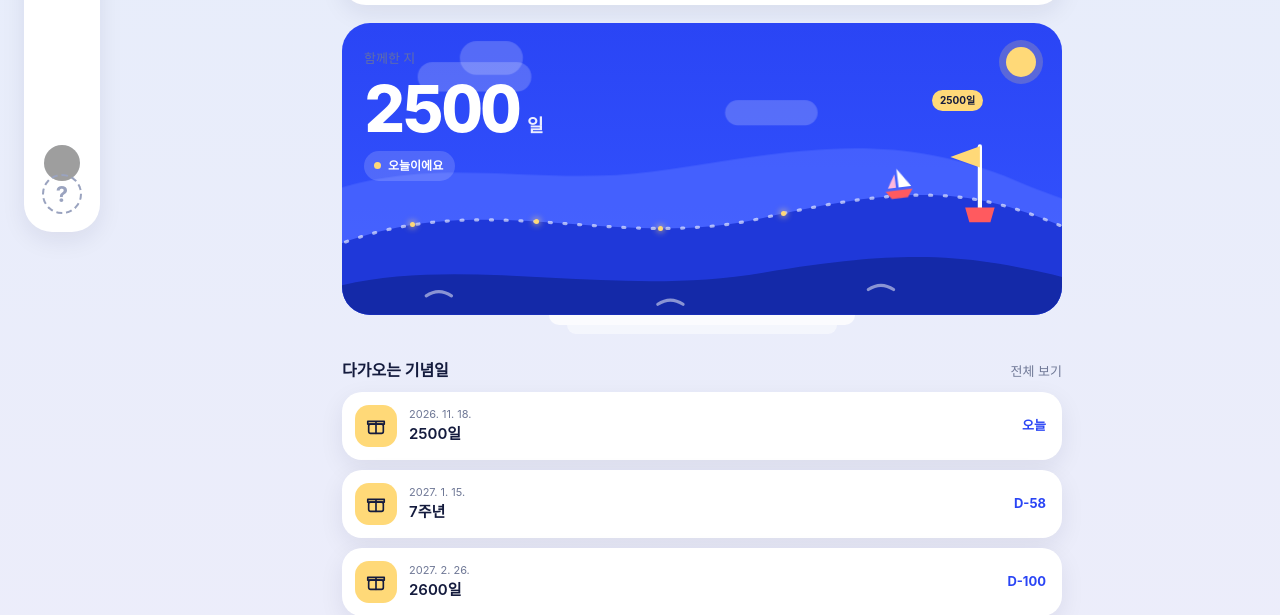
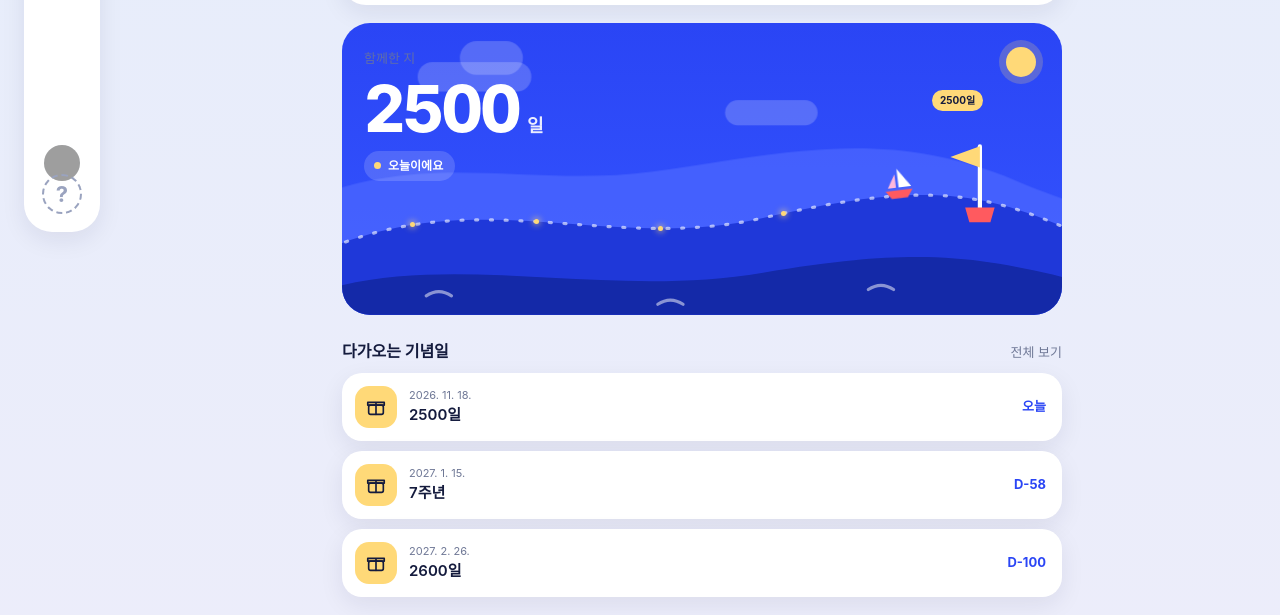
Before and after one commit to kijae-kim/Nos, a Django app: page / in a window 1280 px wide. Shown: the part 544-1159 px from the top of the page. Run offline with Django 5.2, Linux system fonts and the light colour scheme; a user stored in the database is signed in; tables that the repository leaves empty hold one stand-in row (values such as "Sample post"); grey boxes marked "Sample" are stand-in pictures; parts of the project's set-up code (start-up, migrations or seed data) failed here and were passed over; some web fonts are replaced; grey boxes are pictures that could not be loaded.

Commit message:
fix: 홈 D-day 카드 아래 겹친 카드 장식 지우기
여정 라이트 모드에서 따로 떠 있는 둥근 사각형처럼 보였다.

Co-Authored-By: Claude Opus 5.5 <noreply@anthropic.com>

```diff
--- a/web/static/css/app.css
+++ b/web/static/css/app.css
@@ -257,9 +257,6 @@ img.av { object-fit: cover; background: var(--tile); display: block; }
 .orb { right: 26px; top: 24px; width: 30px; height: 30px; border-radius: 50%; }
 [data-theme="boat"] .orb { background: var(--highlight); box-shadow: 0 0 0 7px rgba(255, 217, 120, .22); }
 [data-theme="journey"] .orb { box-shadow: inset -9px 3px 0 0 #FFE7A8; transform: rotate(-20deg); }
-.under { height: 10px; background: var(--surface); border-radius: 0 0 16px 16px; }
-.under.u1 { width: 306px; opacity: .8; }
-.under.u2 { width: 270px; opacity: .5; height: 9px; }
 
 .scene { position: absolute !important; left: 0; bottom: 0; width: 342px; height: 150px; z-index: 0 !important; max-width: none; }
 .scene svg.land { position: absolute; inset: 0; width: 100%; height: 100%; }
--- a/web/templates/couples/home.html
+++ b/web/templates/couples/home.html
@@ -34,7 +34,6 @@
     {% include "_scene_boat.html" %}
     {% include "_scene_journey.html" %}
   </article>
-  <i class="under u1"></i><i class="under u2"></i>
 </div>
 
 <section class="section">
```
